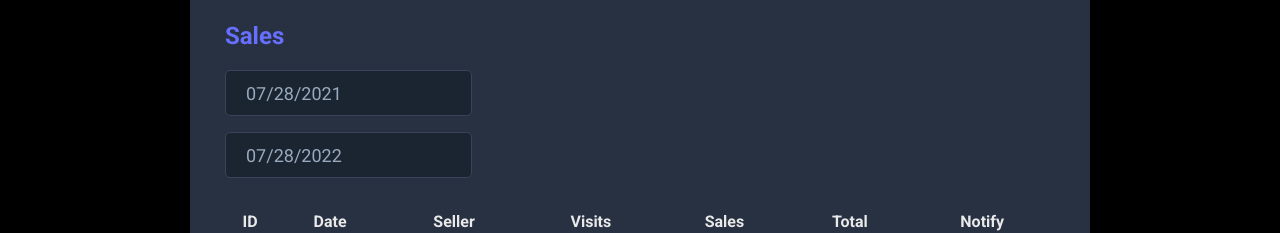
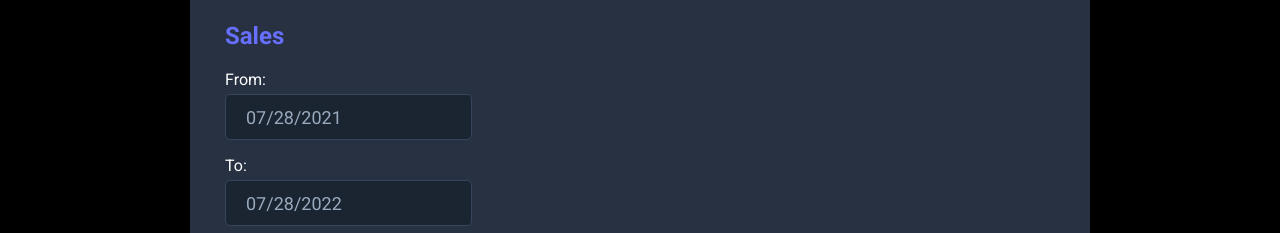
Before and after one commit to alexbraga/dsmeta, a React (Vite) app in the folder client/: page / in a window 1280 px wide. Shown: the part 273-506 px from the top of the page. Built offline with nearby package versions, Linux system fonts and the light colour scheme; no server answers.

Commit message:
Add label to DatePicker

```diff
--- a/client/src/components/Card/index.tsx
+++ b/client/src/components/Card/index.tsx
@@ -29,6 +29,7 @@ function Card() {
     <div className="card">
       <h2>Sales</h2>
       <div>
+        <p className="form-label">From:</p>
         <div className="form-container">
           <DatePicker
             selected={minDate}
@@ -36,6 +37,7 @@ function Card() {
             className="form-control"
           />
         </div>
+        <p className="form-label">To:</p>
         <div className="form-container">
           <DatePicker
             selected={maxDate}
@@ -71,7 +73,7 @@ function Card() {
                 <td>$ {sale.amount.toFixed(2)}</td>
                 <td>
                   <div className="btn-notify-container">
-                    <NotificationButton saleId={sale.id}/>
+                    <NotificationButton saleId={sale.id} />
                   </div>
                 </td>
               </tr>
--- a/client/src/components/Card/styles.css
+++ b/client/src/components/Card/styles.css
@@ -2,6 +2,10 @@
   background-color: #283142;
   border-radius: 10px;
   padding: 30px 10px;
+}
+
+.form-label {
+  margin-bottom: 5px;
 }
 
 .form-container {
```
